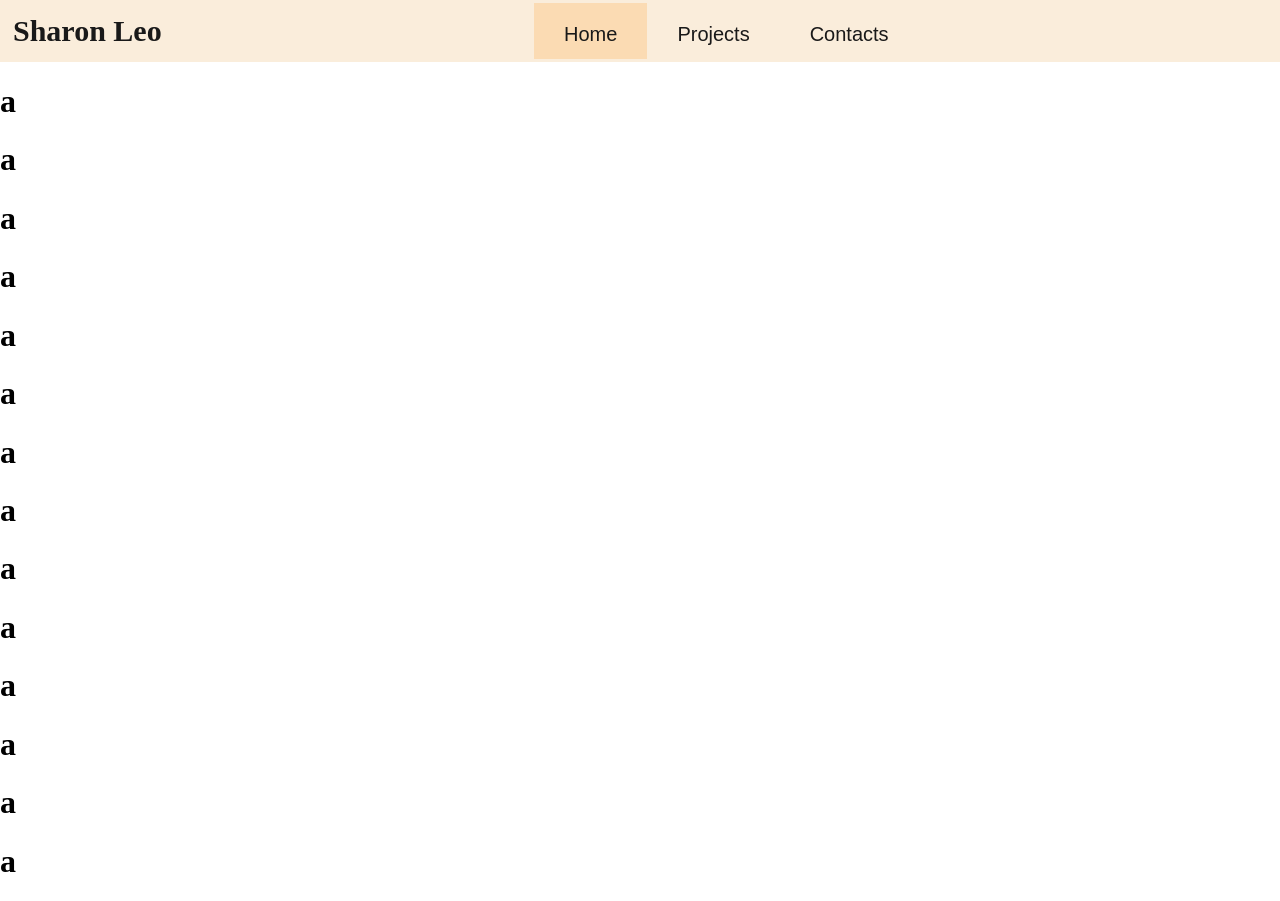
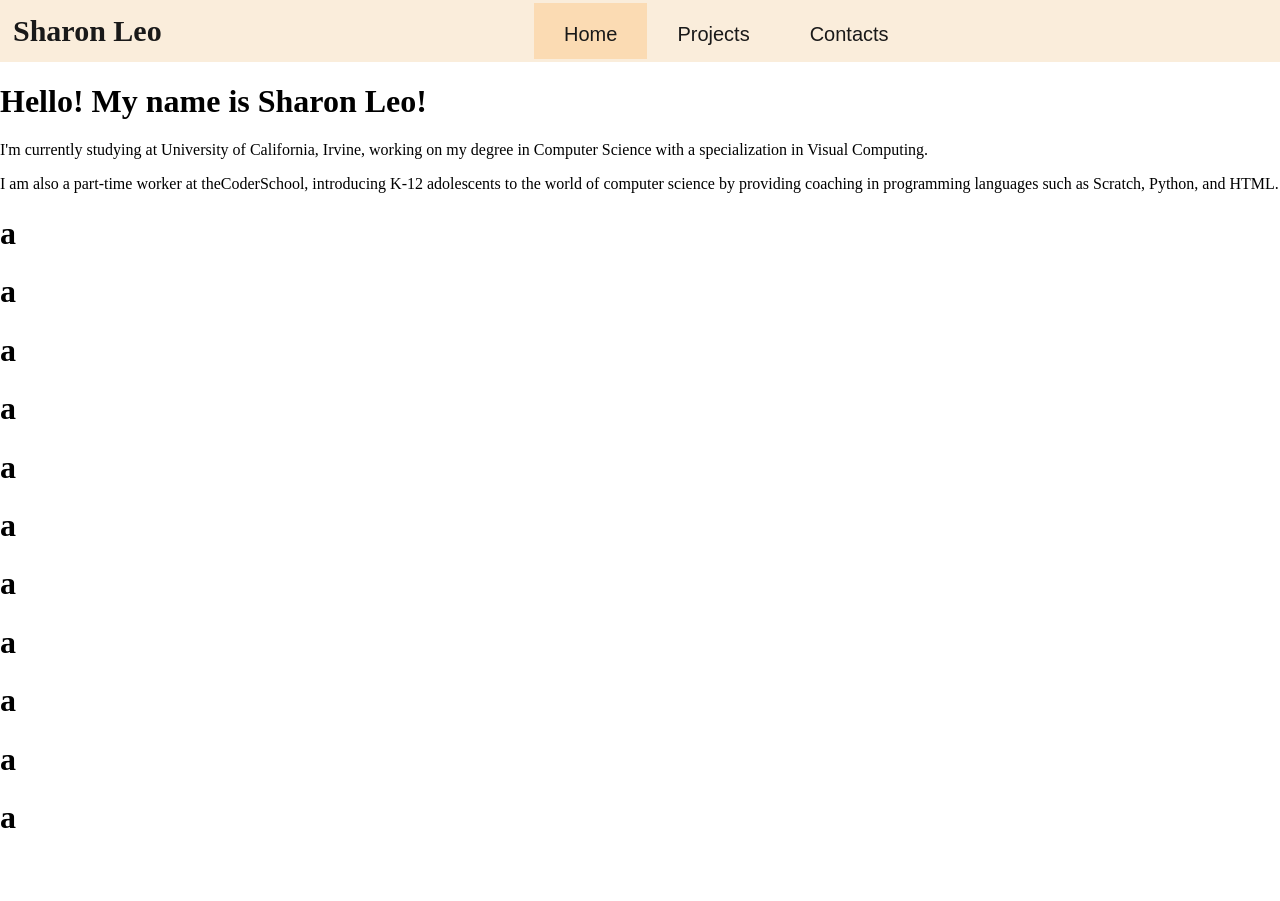
Before and after one commit to uci-inf-133/a1-personal-website-sharbearl, a plain HTML site: page index.html in a window 1280 px wide. After the commit the page ends 858 px from the top, so only its background shows below. Drawn offline with Linux system fonts and the light colour scheme.

Commit message:
Added basic text to pages

```diff
--- a/index.html
+++ b/index.html
@@ -28,9 +28,9 @@ EMAIL: ssleo1@uci.edu
       </td>
     </tr>
   </table>
-  <h1>a</h1>
-  <h1>a</h1>
-  <h1>a</h1>
+  <h1>Hello! My name is Sharon Leo!</h1>
+  <p>I'm currently studying at University of California, Irvine, working on my degree in Computer Science with a specialization in Visual Computing.</p>
+  <p>I am also a part-time worker at theCoderSchool, introducing K-12 adolescents to the world of computer science by providing coaching in programming languages such as Scratch, Python, and HTML.</p>
   <h1>a</h1>
   <h1>a</h1>
   <h1>a</h1>
```
Also changed, not shown: contacts.html (+8 -0 lines), projects.html (+2 -0 lines).
